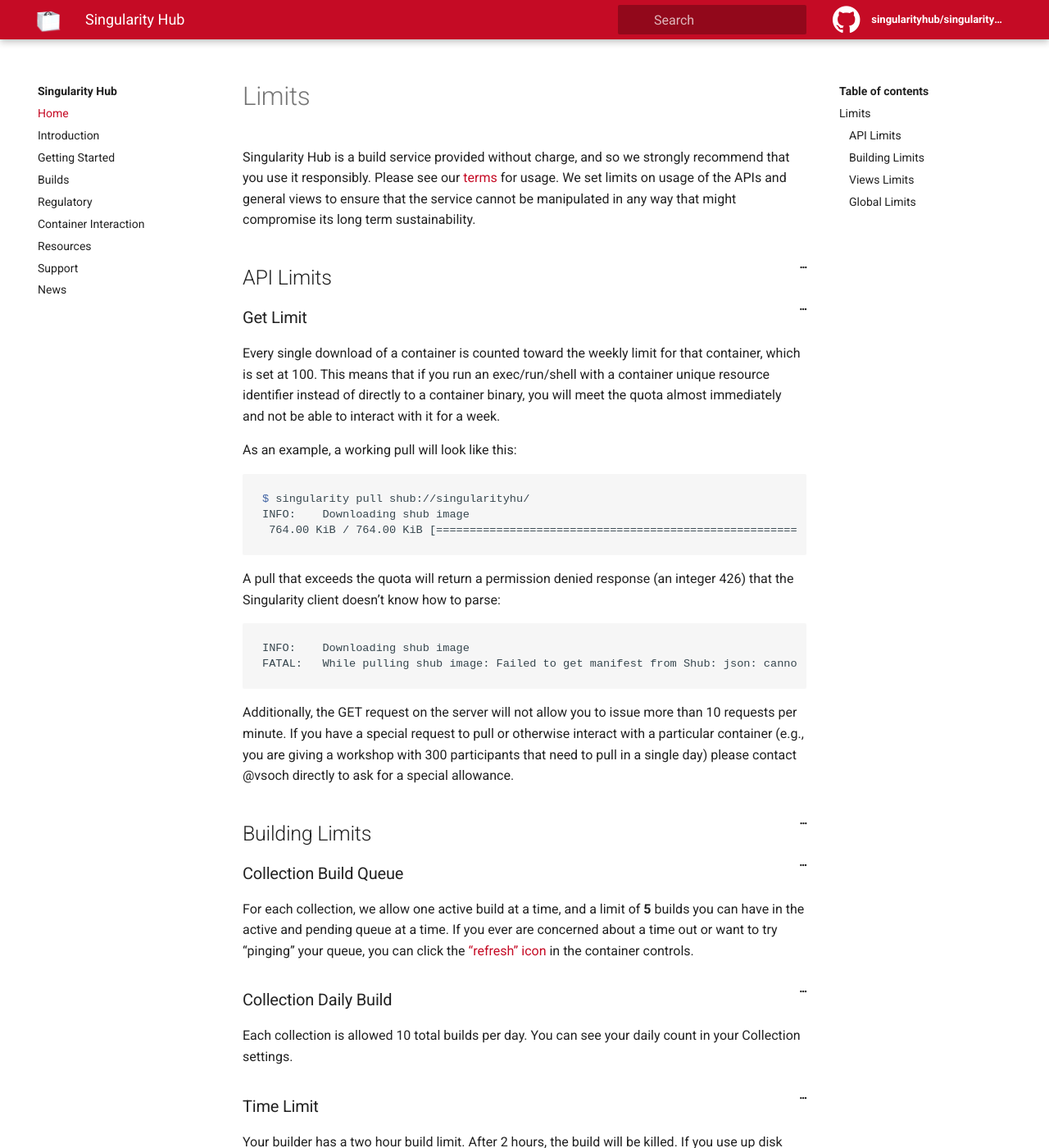
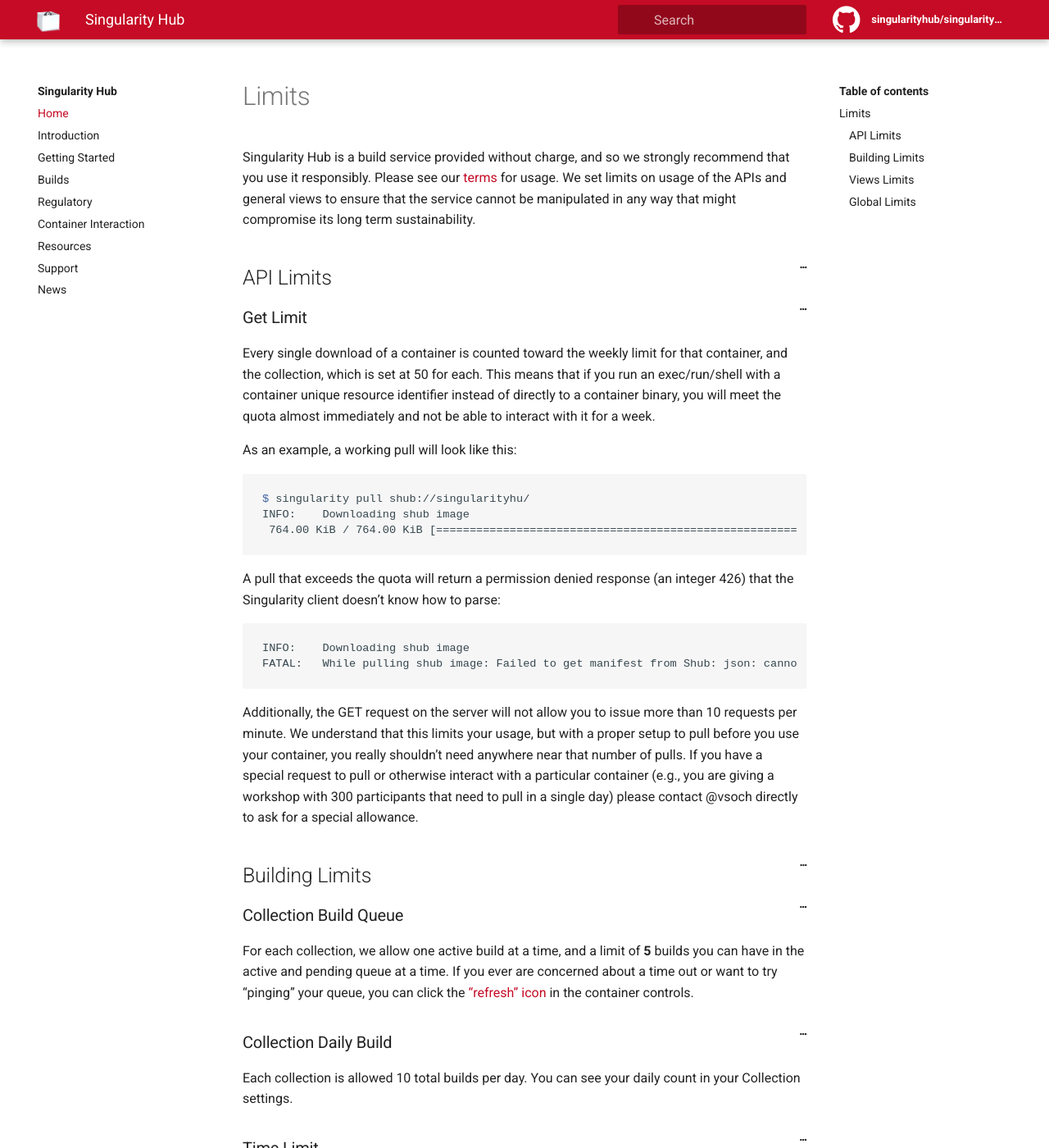
Before and after one commit to singularityhub/singularityhub-docs, a Jekyll site: the page built from _docs/regulatory/limits.md, in a window 1280 px wide and 1400 px high. Shown: the whole window at 82% size. Built offline with Jekyll 4.4.1, drawn with Linux system fonts in a browser that asks for light colours.

Commit message:
updating note on limits
Signed-off-by: Vanessa Sochat <vsochat@stanford.edu>

````diff
--- a/_docs/regulatory/limits.md
+++ b/_docs/regulatory/limits.md
@@ -15,7 +15,7 @@ in any way that might compromise its long term sustainability.
 ### Get Limit
 
 Every single download of a container is counted toward the weekly limit for that container,
-which is set at 100. This means that if you run an exec/run/shell with a container unique
+and the collection, which is set at 50 for each. This means that if you run an exec/run/shell with a container unique
 resource identifier instead of directly to a container binary, you will meet the quota
 almost immediately and not be able to interact with it for a week.
 
@@ -36,7 +36,9 @@ FATAL:   While pulling shub image: Failed to get manifest from Shub: json: canno
 ```
 
 Additionally, the GET request on the server will not allow you to issue more
-than 10 requests per minute. If you have a special request to pull or otherwise
+than 10 requests per minute. We understand that this limits your usage, but
+with a proper setup to pull before you use your container, you really shouldn't need
+anywhere near that number of pulls. If you have a special request to pull or otherwise
 interact with a particular container (e.g., you are giving a workshop with 300
 participants that need to pull in a single day) please
 contact @vsoch directly to ask for a special allowance.
````
